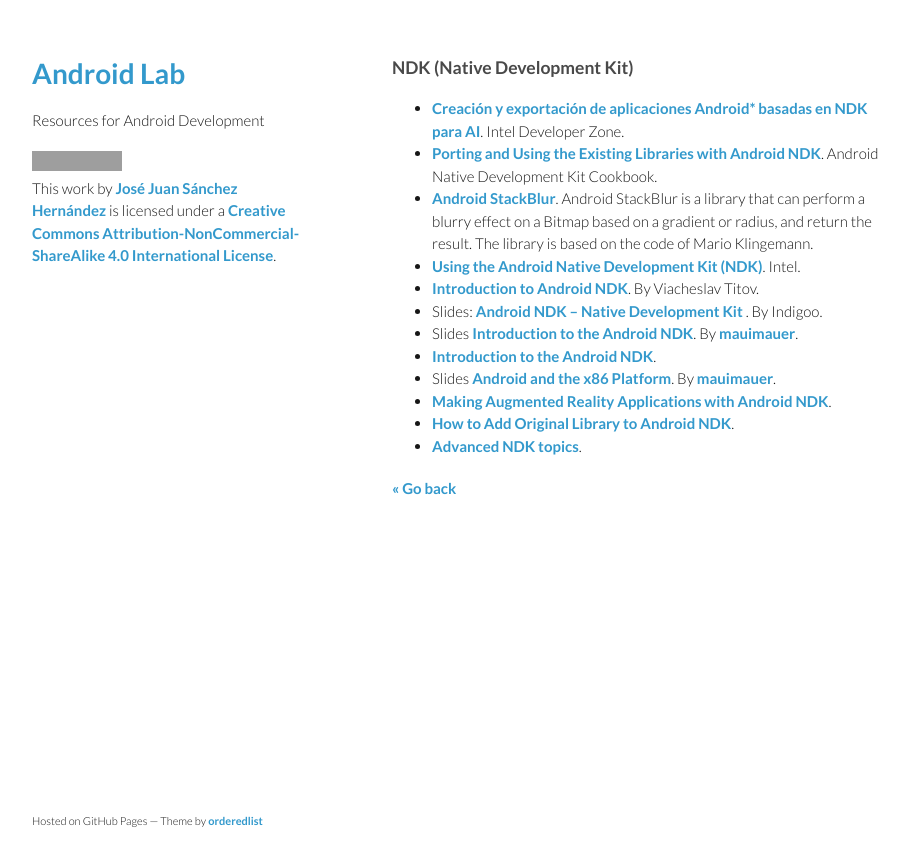
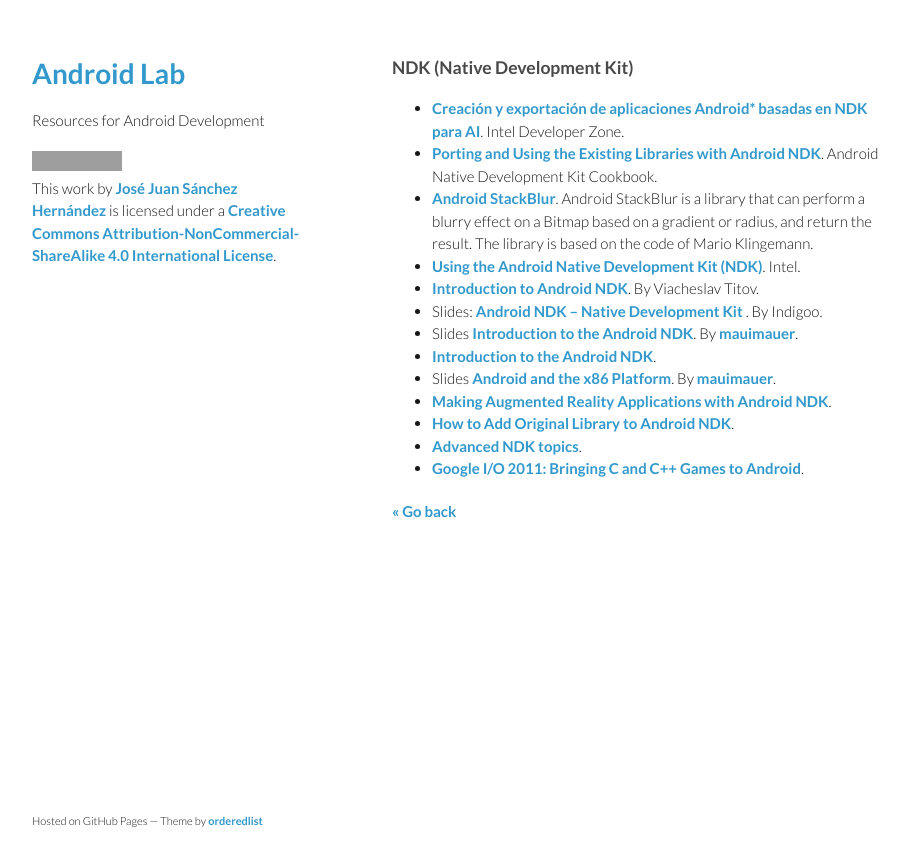
Before and after one commit to josejuansanchez/josejuansanchez.github.io, a Jekyll site: the page built from androidlab/ndk.md, in a window 1280 px wide. Shown: the top 866 px of the page, without its empty margins (178-1087 px from the left). Built offline with Jekyll 4.4.1, drawn with Linux system fonts in a browser that asks for light colours; grey boxes are pictures that could not be loaded.

Commit message:
Update ndk.md

```diff
--- a/androidlab/ndk.md
+++ b/androidlab/ndk.md
@@ -17,5 +17,6 @@
 * [Making Augmented Reality Applications with Android NDK](http://www.slideshare.net/zilk/making-augmented-reality-applications-with-android-ndk-28065038).
 * [How to Add Original Library to Android NDK](http://www.slideshare.net/noritsuna/lecture03-2-web).
 * [Advanced NDK topics](http://www.slideshare.net/seamaster29/advanced-ndk-topics).
+* [Google I/O 2011: Bringing C and C++ Games to Android](https://www.youtube.com/watch?v=5yorhsSPFG4&feature=youtube_gdata_player).
 
 [&laquo; Go back](./)
```
